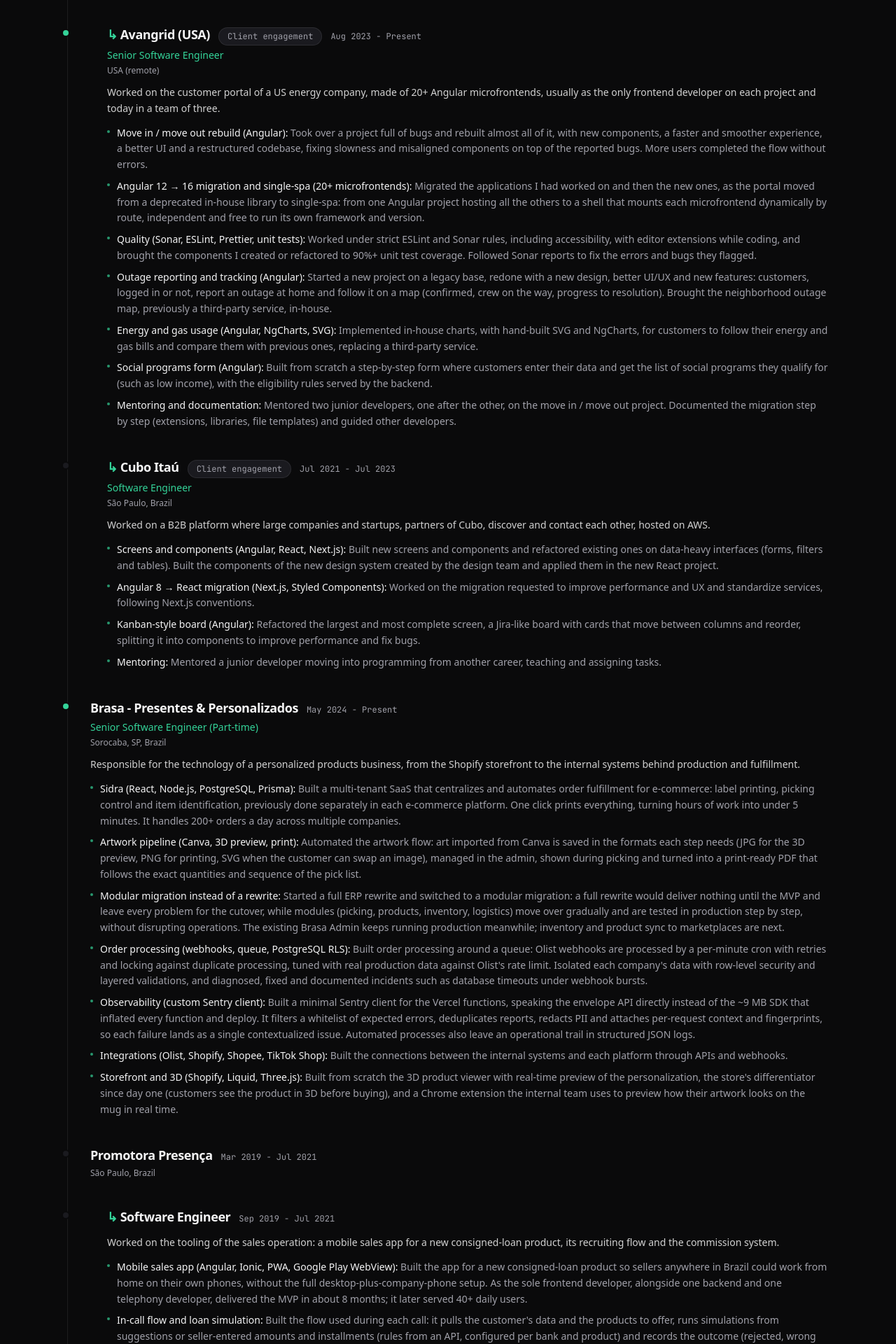
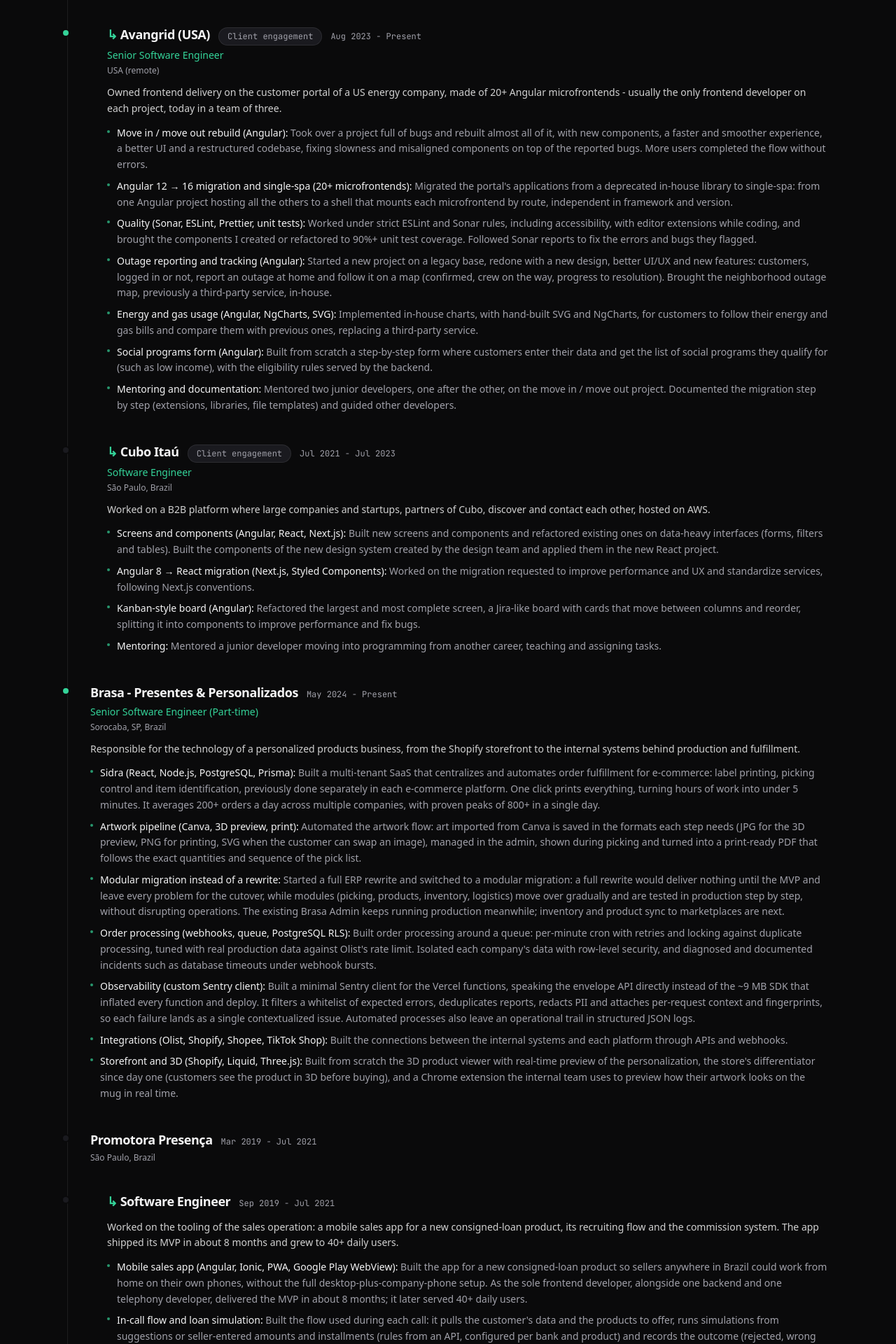
Before and after one commit to thimadera/thimadera.github.io, a React (Vite) app: page / in a window 1280 px wide. Shown: the part 2560-4480 px from the top of the page at 70% size. Built offline with nearby package versions, Linux system fonts and the light colour scheme.

Commit message:
Refine experiences

```diff
--- a/src/data/experience.ts
+++ b/src/data/experience.ts
@@ -36,8 +36,8 @@
     current: true,
     badge: { en: 'Client engagement', pt: 'Alocação' },
     summary: {
-      en: 'Worked on the customer portal of a US energy company, made of 20+ Angular microfrontends, usually as the only frontend developer on each project and today in a team of three.',
-      pt: 'Atuação no portal do cliente de uma empresa de energia dos EUA, formado por mais de 20 microfrontends em Angular, normalmente como único desenvolvedor frontend em cada projeto e hoje em um time de três.',
+      en: 'Owned frontend delivery on the customer portal of a US energy company, made of 20+ Angular microfrontends - usually the only frontend developer on each project, today in a team of three.',
+      pt: 'Responsável pelo frontend do portal do cliente de uma empresa de energia dos EUA, formado por mais de 20 microfrontends em Angular - normalmente o único desenvolvedor frontend em cada projeto, hoje em um time de três.',
     },
     highlights: [
       {
@@ -53,8 +53,8 @@
           en: 'Angular 12 → 16 migration and single-spa (20+ microfrontends)',
           pt: 'Migração de Angular 12 para 16 e single-spa (20+ microfrontends)',
         },
-        en: 'Migrated the applications I had worked on and then the new ones, as the portal moved from a deprecated in-house library to single-spa: from one Angular project hosting all the others to a shell that mounts each microfrontend dynamically by route, independent and free to run its own framework and version.',
-        pt: 'Migrei as aplicações em que já trabalhava e depois as novas, enquanto o portal saía de uma biblioteca interna descontinuada para o single-spa: de um projeto Angular que hospedava todos os outros para um shell que monta cada microfrontend dinamicamente pela rota, de forma independente e com liberdade para usar seu próprio framework e versão.',
+        en: "Migrated the portal's applications from a deprecated in-house library to single-spa: from one Angular project hosting all the others to a shell that mounts each microfrontend by route, independent in framework and version.",
+        pt: 'Migrei as aplicações do portal de uma biblioteca interna descontinuada para o single-spa: de um projeto Angular que hospedava todos os outros para um shell que monta cada microfrontend pela rota, independente em framework e versão.',
       },
       {
         label: {
@@ -155,8 +155,8 @@
           en: 'Sidra (React, Node.js, PostgreSQL, Prisma)',
           pt: 'Sidra (React, Node.js, PostgreSQL, Prisma)',
         },
-        en: 'Built a multi-tenant SaaS that centralizes and automates order fulfillment for e-commerce: label printing, picking control and item identification, previously done separately in each e-commerce platform. One click prints everything, turning hours of work into under 5 minutes. It handles 200+ orders a day across multiple companies.',
-        pt: 'Criei um SaaS multi-tenant que centraliza e automatiza a expedição de pedidos de e-commerce: impressão de etiquetas, controle de separação e identificação dos itens, antes feitas separadamente em cada plataforma. Um clique imprime tudo, transformando horas de trabalho em menos de 5 minutos. O sistema processa mais de 200 pedidos por dia em várias empresas.',
+        en: 'Built a multi-tenant SaaS that centralizes and automates order fulfillment for e-commerce: label printing, picking control and item identification, previously done separately in each e-commerce platform. One click prints everything, turning hours of work into under 5 minutes. It averages 200+ orders a day across multiple companies, with proven peaks of 800+ in a single day.',
+        pt: 'Criei um SaaS multi-tenant que centraliza e automatiza a expedição de pedidos de e-commerce: impressão de etiquetas, controle de separação e identificação dos itens, antes feitas separadamente em cada plataforma. Um clique imprime tudo, transformando horas de trabalho em menos de 5 minutos. O sistema processa em média mais de 200 pedidos por dia em várias empresas, com picos comprovados de mais de 800 em um único dia.',
       },
       {
         label: {
@@ -179,8 +179,8 @@
           en: 'Order processing (webhooks, queue, PostgreSQL RLS)',
           pt: 'Processamento de pedidos (webhooks, fila, RLS no PostgreSQL)',
         },
-        en: "Built order processing around a queue: Olist webhooks are processed by a per-minute cron with retries and locking against duplicate processing, tuned with real production data against Olist's rate limit. Isolated each company's data with row-level security and layered validations, and diagnosed, fixed and documented incidents such as database timeouts under webhook bursts.",
-        pt: 'Construí o processamento de pedidos em torno de uma fila: os webhooks da Olist são processados por um cron a cada minuto, com novas tentativas e trava contra duplicidade, ajustado com dados reais de produção para respeitar o limite de requisições da Olist. Isolei os dados de cada empresa com row-level security e validações em camadas, e diagnostiquei, corrigi e documentei incidentes como timeouts do banco em rajadas de webhook.',
+        en: "Built order processing around a queue: per-minute cron with retries and locking against duplicate processing, tuned with real production data against Olist's rate limit. Isolated each company's data with row-level security, and diagnosed and documented incidents such as database timeouts under webhook bursts.",
+        pt: 'Construí o processamento de pedidos em torno de uma fila: cron a cada minuto com novas tentativas e trava contra duplicidade, ajustado com dados reais de produção para respeitar o limite da Olist. Isolei os dados de cada empresa com row-level security, e diagnostiquei e documentei incidentes como timeouts do banco em rajadas de webhook.',
       },
       {
         label: {
@@ -225,8 +225,8 @@
     nested: true,
     roleAsTitle: true,
     summary: {
-      en: 'Worked on the tooling of the sales operation: a mobile sales app for a new consigned-loan product, its recruiting flow and the commission system.',
-      pt: 'Atuação nas ferramentas da operação de vendas: um app mobile para vender um novo produto de crédito consignado, seu fluxo de recrutamento e o sistema de comissões.',
+      en: 'Worked on the tooling of the sales operation: a mobile sales app for a new consigned-loan product, its recruiting flow and the commission system. The app shipped its MVP in about 8 months and grew to 40+ daily users.',
+      pt: 'Atuação nas ferramentas da operação de vendas: um app mobile para vender um novo produto de crédito consignado, seu fluxo de recrutamento e o sistema de comissões. O MVP do app saiu em cerca de 8 meses e chegou a mais de 40 usuários por dia.',
     },
     highlights: [
       {
@@ -273,8 +273,8 @@
     nested: true,
     roleAsTitle: true,
     summary: {
-      en: "Worked on the company's WhatsApp customer service chatbot, from conversation flows to the APIs connecting it to internal data.",
-      pt: 'Atuação no chatbot de atendimento da empresa no WhatsApp, dos fluxos de conversa às APIs que o conectavam aos dados internos.',
+      en: "Worked on the company's WhatsApp customer service chatbot, from conversation flows to the APIs connecting it to internal data - lifting self-service resolution from about 20% to about 80%.",
+      pt: 'Atuação no chatbot de atendimento da empresa no WhatsApp, dos fluxos de conversa às APIs que o conectavam aos dados internos - elevando a resolução sem atendente de cerca de 20% para cerca de 80%.',
     },
     highlights: [
       {
--- a/src/data/projects.ts
+++ b/src/data/projects.ts
@@ -21,8 +21,8 @@
     name: 'Sidra',
     slug: 'sidra',
     description: {
-      en: 'Shipping automation for e-commerce ERPs: invoiced orders sync automatically, shipping labels are generated as soon as the invoice is authorized and picking lists come ready to print. I started rewriting the ERP from scratch, then switched to a modular migration - lower risk than a full rewrite - and Sidra is that evolution today. Multi-tenant SaaS processing 200+ orders a day on average, automating steps that used to require manual work in Olist. It also includes an artwork module integrated with picking. Error tracking runs on a custom, minimal Sentry client (raw envelope API, no SDK).',
-      pt: 'Automação de expedição para ERPs de e-commerce: pedidos faturados sincronizam sozinhos, etiquetas são geradas assim que a nota é autorizada e separações saem prontas para impressão. Comecei reescrevendo o ERP do zero, mas mudei para uma migração modular - menos risco que uma reescrita completa - e o Sidra é essa evolução hoje. SaaS multi-tenant que processa em média 200+ pedidos por dia, automatizando etapas que antes dependiam de trabalho manual na Olist. Inclui também um módulo de artes integrado à separação. O error tracking roda em um cliente Sentry próprio e mínimo (API de envelope, sem SDK).',
+      en: 'Shipping automation for e-commerce ERPs: invoiced orders sync automatically, shipping labels are generated as soon as the invoice is authorized and picking lists come ready to print. I started rewriting the ERP from scratch, then switched to a modular migration - lower risk than a full rewrite - and Sidra is that evolution today. Multi-tenant SaaS processing 200+ orders a day on average - 800+ on peak days - automating steps that used to require manual work in Olist. It also includes an artwork module integrated with picking. Error tracking runs on a custom, minimal Sentry client (raw envelope API, no SDK).',
+      pt: 'Automação de expedição para ERPs de e-commerce: pedidos faturados sincronizam sozinhos, etiquetas são geradas assim que a nota é autorizada e separações saem prontas para impressão. Comecei reescrevendo o ERP do zero, mas mudei para uma migração modular - menos risco que uma reescrita completa - e o Sidra é essa evolução hoje. SaaS multi-tenant que processa em média 200+ pedidos por dia - mais de 800 em dias de pico - automatizando etapas que antes dependiam de trabalho manual na Olist. Inclui também um módulo de artes integrado à separação. O error tracking roda em um cliente Sentry próprio e mínimo (API de envelope, sem SDK).',
     },
     year: 2026,
     tags: ['React', 'Vite', 'TypeScript', 'Node.js', 'Supabase', 'Prisma', 'RLS', 'Sentry'],
--- a/src/data/skills.ts
+++ b/src/data/skills.ts
@@ -15,6 +15,8 @@
       'TypeScript',
       'Microfrontends (single-spa)',
       'RxJS',
+      'TanStack Query',
+      'Zustand',
       'PWAs',
       { en: 'Performance optimization', pt: 'Otimização de performance' },
     ],
--- a/src/i18n/translations.ts
+++ b/src/i18n/translations.ts
@@ -97,7 +97,7 @@
   resume_summary: 'Summary',
   // Impersonal wording (no pronouns), as is standard in a resume; the site keeps the first-person hero_bio.
   resume_bio:
-    '7+ years building enterprise and product software with Angular, React and Node.js. Works closely with product and design, turning business ideas into technical scope, laying out the trade-offs, finding the middle ground and building to scale. Currently at Avangrid through NTT DATA.',
+    'Senior software engineer with 7+ years across Angular, React and Node.js - from a US customer portal of 20+ microfrontends to sole technical ownership of a multi-tenant SaaS running 200+ orders a day (800+ at peak). Works closely with product and design, turning business ideas into technical scope. Currently at Avangrid through NTT DATA.',
 
   // Footer
   footer_rights: 'All rights reserved.',
@@ -198,7 +198,7 @@
   // Resume PDF
   resume_summary: 'Resumo',
   resume_bio:
-    'Mais de 7 anos construindo software corporativo e produtos digitais com Angular, React e Node.js. Atuação próxima a produto e design, transformando ideias de negócio em escopo técnico, deixando claros os trade-offs, encontrando o meio-termo e construindo pensando em escala. Hoje na Avangrid pela NTT DATA.',
+    'Engenheiro de software sênior com mais de 7 anos em Angular, React e Node.js - de um portal de cliente dos EUA com mais de 20 microfrontends à responsabilidade técnica completa por um SaaS multi-tenant que processa mais de 200 pedidos por dia (mais de 800 em picos). Atuação próxima a produto e design, transformando ideias de negócio em escopo técnico. Hoje na Avangrid pela NTT DATA.',
 
   // Footer
   footer_rights: 'Todos os direitos reservados.',
--- a/src/resume/ResumeDocument.tsx
+++ b/src/resume/ResumeDocument.tsx
@@ -177,7 +177,8 @@
         {/* Skills */}
         <View style={styles.rule} />
         <Text style={styles.sectionTitle}>{t.skills_title}</Text>
-        {SKILLS.map((category) => (
+        {/* Languages is skipped on the resume: the header meta line already shows them. */}
+        {SKILLS.filter((category) => category.title.en !== 'Languages').map((category) => (
           <View key={category.title.en} style={styles.skillRow}>
             <Text style={[styles.skillTitle, { width: skillTitleWidth }]}>{L(category.title)}</Text>
             <Text style={styles.skillText}>
```
